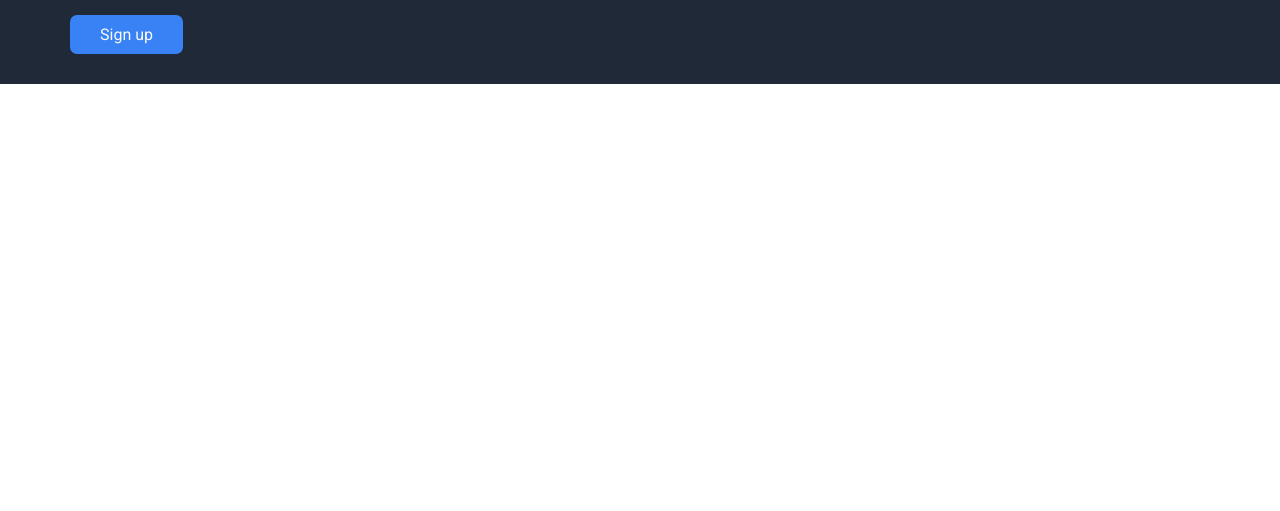
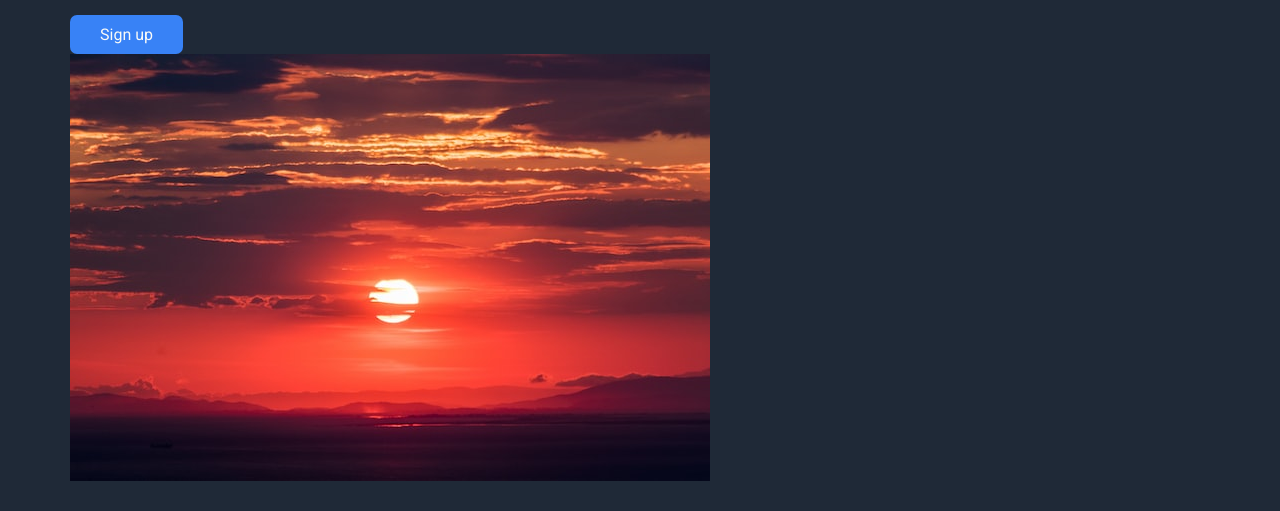
Before and after one commit to matheus-estevam/landing-page, a plain HTML site: page index.html in a window 1280 px wide. Shown: the part 336-847 px from the top of the page. Before the commit the page ends 800 px from the top, so only its background shows below. Drawn offline with Linux system fonts and the light colour scheme.

Commit message:
Add image sunset

```diff
--- a/index.html
+++ b/index.html
@@ -35,7 +35,7 @@
             </p>
             <a href="#">Sign up</a>
         </div>
-        <img src="jason-blackeye-GPPAjJicemU-unsplash.jpg" alt="" />
+        <img src="./img/jason-blackeye-GPPAjJicemU-unsplash.jpg" alt="" />
     </section>
 </body>
 
```
